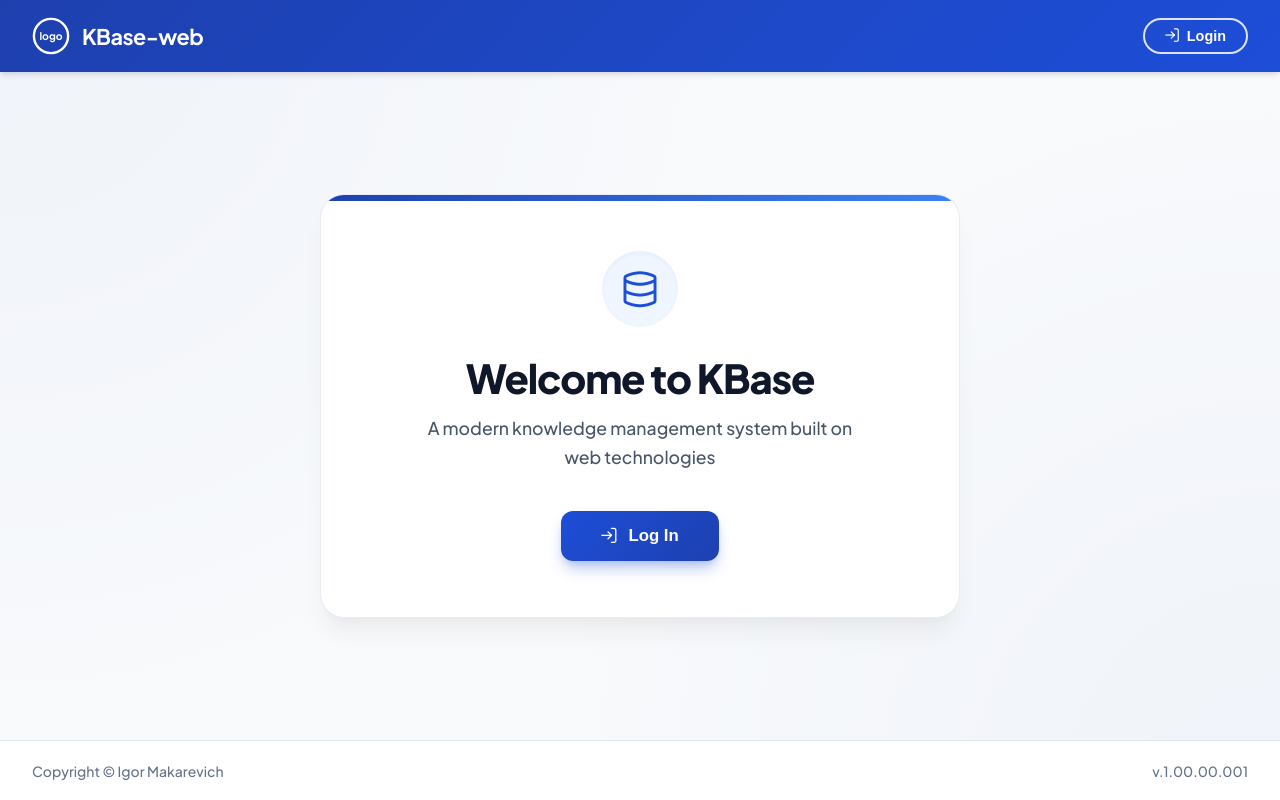
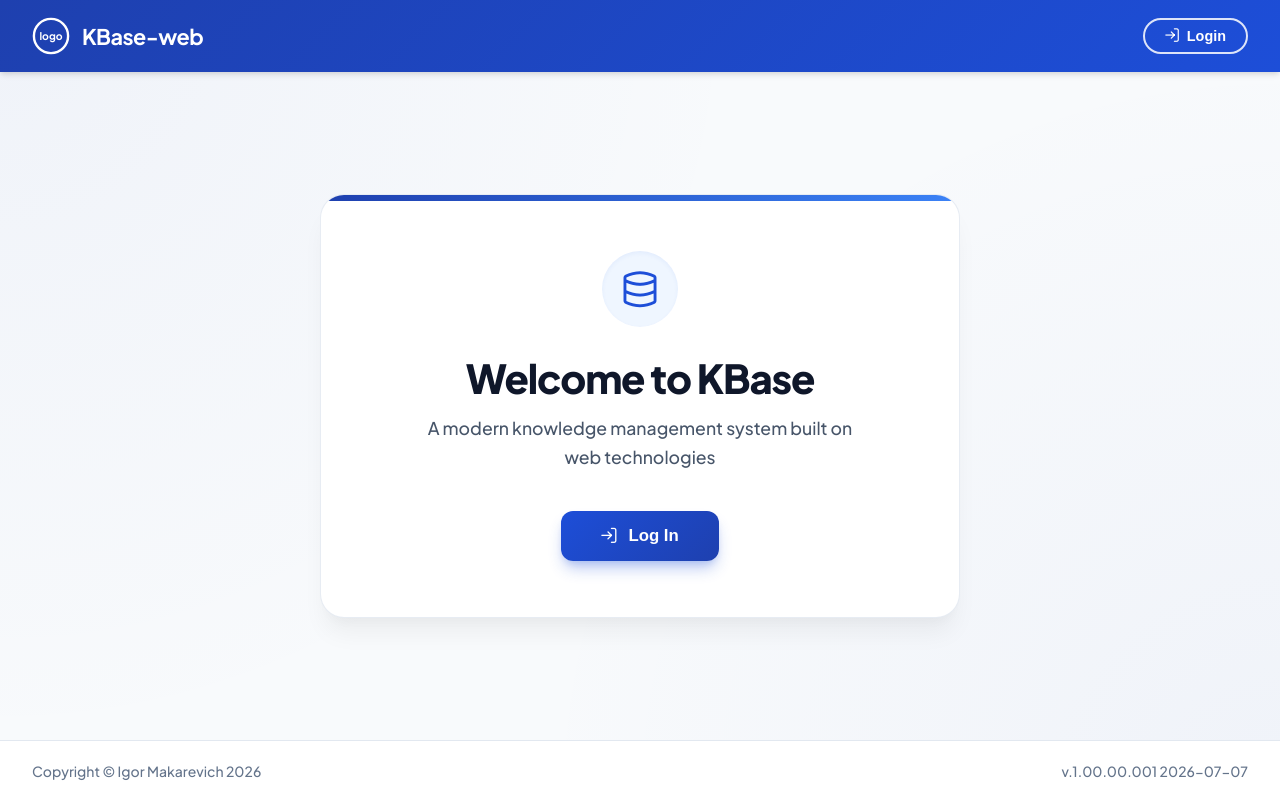
Before and after one commit to Orbergredden/KBase-web, an Angular app in the folder kbase-frontend/: page / in a window 1280 px wide. Built offline with nearby package versions, Linux system fonts and the light colour scheme.

Commit message:
Загальна версія береться з package.json і друкується на першій сторінці.

```diff
--- a/kbase-frontend/package.json
+++ b/kbase-frontend/package.json
@@ -1,6 +1,6 @@
 {
   "name": "kbase-frontend",
-  "version": "0.0.0",
+  "version": "1.00.00.001 2026-07-07",
   "scripts": {
     "ng": "ng",
     "start": "ng serve",
@@ -30,5 +30,9 @@
     "prettier": "^3.8.1",
     "typescript": "~5.9.2",
     "vitest": "^4.0.8"
+  },
+  "compilerOptions": {
+    "resolveJsonModule": true,
+    "allowSyntheticDefaultImports": true
   }
 }
--- a/kbase-frontend/src/app/app.html
+++ b/kbase-frontend/src/app/app.html
@@ -4,8 +4,10 @@
     <div class="header-left">
       <div class="logo-container">
         <svg class="logo-icon" viewBox="0 0 40 40" fill="none" xmlns="http://www.w3.org/2000/svg">
-          <circle cx="20" cy="20" r="18" stroke="currentColor" stroke-width="2.5" fill="none"/>
-          <text x="50%" y="54%" dominant-baseline="middle" text-anchor="middle" font-family="'Plus Jakarta Sans', sans-serif" font-weight="700" font-size="11" fill="currentColor">logo</text>
+          <circle cx="20" cy="20" r="18" stroke="currentColor" stroke-width="2.5" fill="none" />
+          <text x="50%" y="54%" dominant-baseline="middle" text-anchor="middle"
+            font-family="'Plus Jakarta Sans', sans-serif" font-weight="700" font-size="11"
+            fill="currentColor">logo</text>
         </svg>
         <span class="logo-text">KBase-web</span>
       </div>
@@ -43,10 +45,10 @@
   <!-- Footer -->
   <footer class="app-footer">
     <div class="footer-left">
-      <span>Copyright © Igor Makarevich</span>
+      <span>Copyright © Igor Makarevich 2026</span>
     </div>
     <div class="footer-right">
-      <span>v.1.00.00.001</span>
+      <span>v.{{ version() }}</span>
     </div>
   </footer>
 </div>
--- a/kbase-frontend/src/app/app.ts
+++ b/kbase-frontend/src/app/app.ts
@@ -1,5 +1,6 @@
 import { Component, signal } from '@angular/core';
 import { RouterOutlet } from '@angular/router';
+import packageInfo from '../../package.json';
 
 @Component({
   selector: 'app-root',
@@ -9,4 +10,5 @@ import { RouterOutlet } from '@angular/router';
 })
 export class App {
   protected readonly title = signal('kbase-frontend');
+  protected readonly version = signal(packageInfo.version);
 }
```
